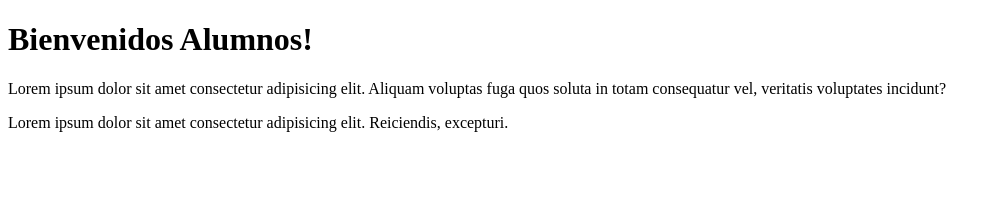
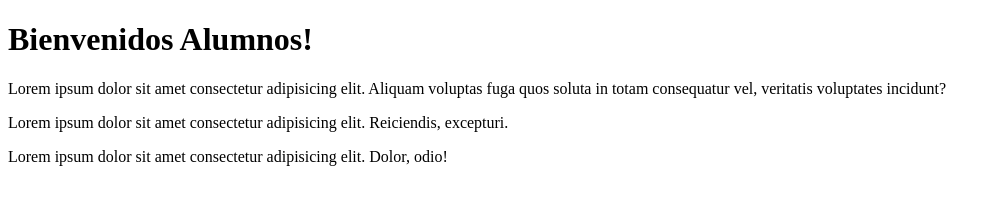
Before and after one commit to FernandoMoyano2121/Icaro-0426-Full-Stack, a plain HTML site: page Clase_08/index.html in a window 1280 px wide. Shown: the whole page, without its empty margins (0-1001 px from the left). Drawn offline with Linux system fonts and the light colour scheme.

Commit message:
Agreando 3er parrafo

```diff
--- a/Clase_08/index.html
+++ b/Clase_08/index.html
@@ -16,5 +16,6 @@
       Lorem ipsum dolor sit amet consectetur adipisicing elit. Reiciendis,
       excepturi.
     </p>
+    <p>Lorem ipsum dolor sit amet consectetur adipisicing elit. Dolor, odio!</p>
   </body>
 </html>
```
